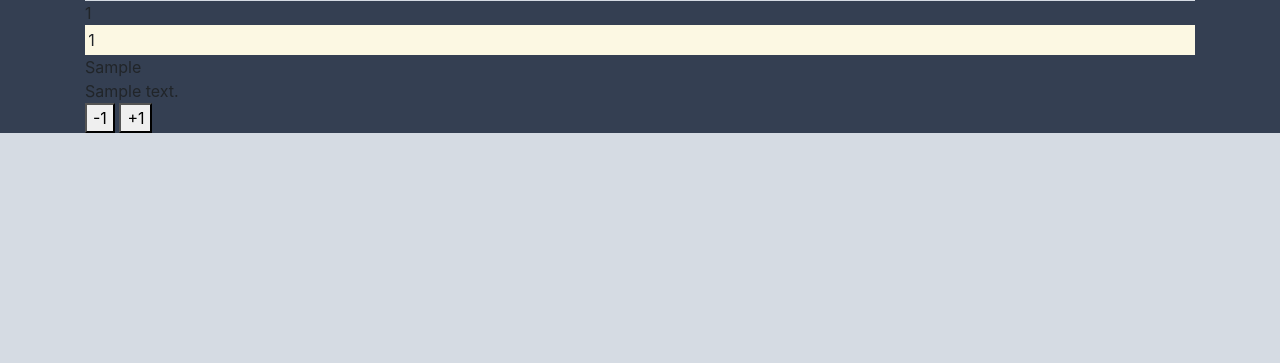
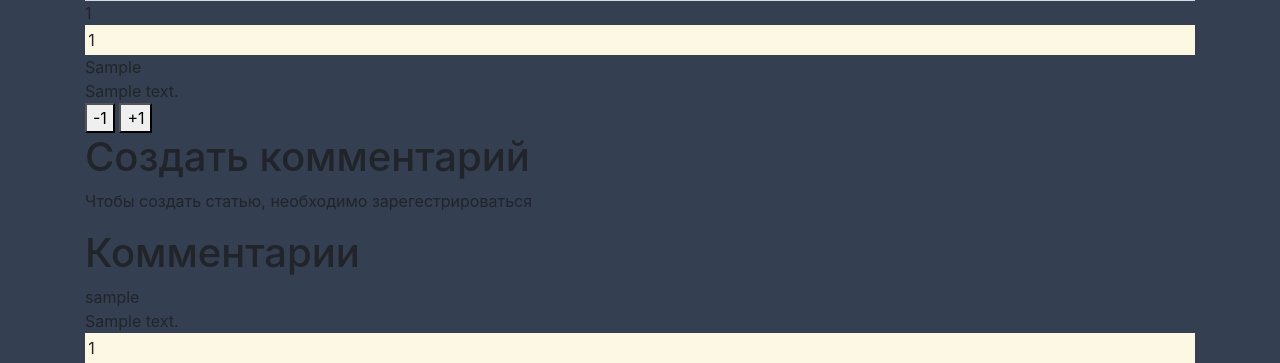
Before and after one commit to kerosin1323/SupportDrive, a Flask app: page /article/1/read in a window 1280 px wide. Shown: the part 1012-1375 px from the top of the page. Before the commit the page ends 1145 px from the top, so only its background shows below. Run offline with Flask 3, Linux system fonts and the light colour scheme; tables that the repository leaves empty hold one stand-in row (values such as "Sample post"); grey boxes marked "Sample" are stand-in pictures; some libraries are stand-ins or nearby versions.

Commit message:
comments v1

```diff
--- a/data/__all_models.py
+++ b/data/__all_models.py
@@ -1,2 +1,3 @@
 from . import users
 from . import articles
+from . import comments
--- a/server.py
+++ b/server.py
@@ -2,7 +2,7 @@ import datetime
 import os
 from flask_login import *
 from flask import *
-from data import db_session, articles, users
+from data import db_session, articles, users, comments
 from forms.ArticleForm import *
 from werkzeug.utils import secure_filename
 from sqlalchemy import desc, and_
@@ -14,7 +14,7 @@ app.config['SECRET_KEY'] = 'yandexlyceum_secret_key'
 app.config['PERMANENT_SESSION_LIFETIME'] = datetime.timedelta(
     days=365
 )
-app.config['UPLOAD_FOLDER'] = './static/images'
+app.config['UPLOAD_FOLDER'] = '.\static\images'
 login_manager = LoginManager()
 login_manager.init_app(app)
 
@@ -139,8 +139,16 @@ def reading_article(article_id):
     db_sess = db_session.create_session()
     article = db_sess.query(articles.Articles).filter(articles.Articles.id == article_id).first()
     user = db_sess.query(users.User).filter(users.User.id == article.user_id).first()
+    all_comments = db_sess.query(comments.Comment).filter(comments.Comment.article_id == article_id).all()
     to_subscribe = request.form.get('to_subscribe')
     mark = request.form.get('mark')
+    make_comment = request.form.get('comment')
+    if make_comment:
+        text = request.form.get('input')
+        creator = db_sess.query(users.User).filter(users.User.id == current_user.id).first()
+        comment = comments.Comment(username=creator.name, user=current_user.id, text=text, article_id=article_id, created_date=str(datetime.datetime.now()))
+        db_sess.add(comment)
+        db_sess.commit()
     if mark:
         if f'{current_user.id}' not in session or str(article_id) not in session[f'{current_user.id}'] or 1 >= int(session[f'{current_user.id}'][str(article_id)]) + int(mark) >= -1:
             article.mark += int(mark)
@@ -149,7 +157,8 @@ def reading_article(article_id):
     if to_subscribe:
         user.subscribers += 1
         db_sess.commit()
-    return render_template('reading_article.html', article=article, current_user=current_user, user=user)
+    return render_template('reading_article.html', time_now = datetime.datetime.now(), article=article, current_user=current_user, user=user, all_comments=all_comments)
+
 
 def getCreatorArticle(article):
     db_sess = db_session.create_session()
@@ -199,10 +208,11 @@ def addDataArticle(data, id_article):
     db_sess = db_session.create_session()
     article = db_sess.query(articles.Articles).filter(articles.Articles.id == id_article).first()
     file = data.photo.data
-    filename = secure_filename(file.filename)
-    file.save(os.path.join(app.config['UPLOAD_FOLDER'], filename))
+    if file:
+        filename = secure_filename(file.filename)
+        file.save(os.path.join(app.config['UPLOAD_FOLDER'], filename))
+        article.photo = filename
     article.name = data.name.data
-    article.photo = filename
     article.describe = data.describe.data
     article.category = data.category.data
     article.key_words = data.key_words.data
--- a/templates/index.html
+++ b/templates/index.html
@@ -1,8 +1,8 @@
 {% extends "base.html" %}
 
 {% block content %}
-<form action="" method="post" novalidate  style="overflow: hidden;">
-    <div class="container" style="float: left; width: 200%; margin-left: 100px">
+<form action="" method="post" novalidate  style="overflow: hidden">
+    <div class="container" style="float: left; width: 200%; margin-left: 100px; overflow-wrap: break-word;">
         {% for article in articles %}
             <div class="article">
                 <div class="creator">
@@ -14,9 +14,11 @@
                 <div class="name_article" style="color:white">
                     <h2>{{article.name}}</h2>
                 </div>
+                {% if article.photo %}
                 <div class="image">
                     <img src="/static/images/{{ article.photo }}" alt="photo" height="100%" width="100%">
                 </div>
+                {% endif %}
                 {{ article.describe }}
                 <hr>
                 <div class="under-photo" style="display: flex; justify-content: space-between">
--- a/templates/reading_article.html
+++ b/templates/reading_article.html
@@ -19,9 +19,11 @@
         <div class="header">
             <h1>{{ article.name }}</h1>
         </div>
-            <div class="image">
+            {% if article.photo %}
+                <div class="image">
                     <img src="/static/images/{{ article.photo }}" alt="photo" height="100%" width="100%">
                 </div>
+                {% endif %}
         <div class="second_level">
             <div class="readings">
                 {{ article.readings }}
@@ -41,6 +43,42 @@
             <button name="mark" value="1">+1</button>
         </div>
         </div>
+    <div class="comments">
+        <div class="make_comment">
+            <h1>Создать комментарий</h1>
+            {% if current_user.is_authenticated %}
+            <script src="https://cdn.tiny.cloud/1/yz21sbvfhoqwvo3hl2p58u312quu2ubwy1n6vp9mtxaf2ctu/tinymce/7/tinymce.min.js" referrerpolicy="origin"></script>
+            <script>
+              tinymce.init({
+                selector: 'textarea',
+
+                toolbar: 'undo redo | blocks .fontfamily fontsize | bold italic underline strikethrough | link image media table mergetags | addcomment showcomments | spellcheckdialog a11ycheck typography | align lineheight | checklist numlist bullist indent outdent | emoticons charmap | removeformat',
+                tinycomments_mode: 'embedded',
+                tinycomments_author: 'Author name',
+                mergetags_list: [
+                  { value: 'First.Name', title: 'First Name' },
+                  { value: 'Email', title: 'Email' },
+                ],
+                ai_request: (request, respondWith) => respondWith.string(() => Promise.reject('See docs to implement AI Assistant')),
+              });
+            </script>
+            <textarea name="input">
+            </textarea>
+            <button class="btn btn-primary" name="comment" value="1">Продолжить</button>
+            {% else %}
+                <p>Чтобы создать статью, необходимо зарегестрироваться</p>
+            {% endif %}
+        </div>
+        <h1>Комментарии</h1>
+        <div class="all_comments">
+            {% for comment in all_comments %}
+            <div class="author">{{comment.username}}</div>
+            <div class="text">{{comment.text|safe}}</div>
+            <div class="mark">{{comment.mark}}</div>
+            {% endfor %}
+        </div>
     </div>
+            </div>
+
 </form>
 {% endblock %}
--- a/templates/write_article.html
+++ b/templates/write_article.html
@@ -2,6 +2,8 @@
 
 {% block content %}
 <form action="" method="post" novalidate>
+{% if current_user.is_authenticated %}
+
 
 <!-- Place the first <script> tag in your HTML's <head> -->
 <script src="https://cdn.tiny.cloud/1/yz21sbvfhoqwvo3hl2p58u312quu2ubwy1n6vp9mtxaf2ctu/tinymce/7/tinymce.min.js" referrerpolicy="origin"></script>
@@ -27,5 +29,8 @@
 <textarea name="input">
 </textarea>
 <button class="btn btn-primary" name="next" value="1">Продолжить</button>
+{% else %}
+    <p>Чтобы создать статью, необходимо зарегестрироваться</p>
+{% endif %}
 </form>
 {% endblock content %}
```
Also changed, not shown: data/comments.py (added, +19 -0 lines).
